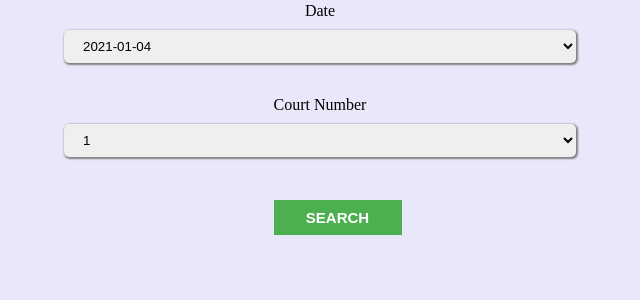
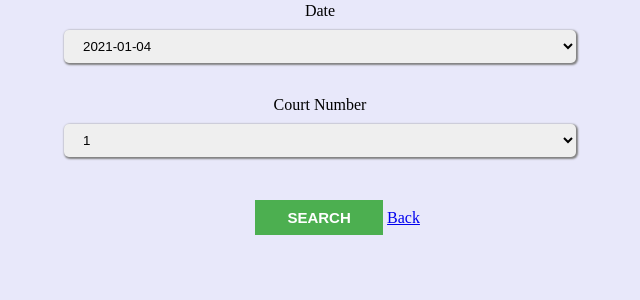
Before and after one commit to AasthaSinha2305/Savengers, a PHP site: page /html/php/causelist/courtwise.php in a window 1280 px wide. Shown: the part 257-557 px from the top of the page, without its empty margins (320-960 px from the left). Run offline with PHP 8.4, Linux system fonts and the light colour scheme; data that the repository does not hold is empty.

Commit message:
Update courtwise.php

```diff
--- a/html/php/causelist/courtwise.php
+++ b/html/php/causelist/courtwise.php
@@ -90,6 +90,7 @@
         <br>
         <br>
             <button type="submit" name="search" value="Search">SEARCH</button>
+             <a href="causelist.html">Back</a>
         </form>
     </center>
 </body>
```
